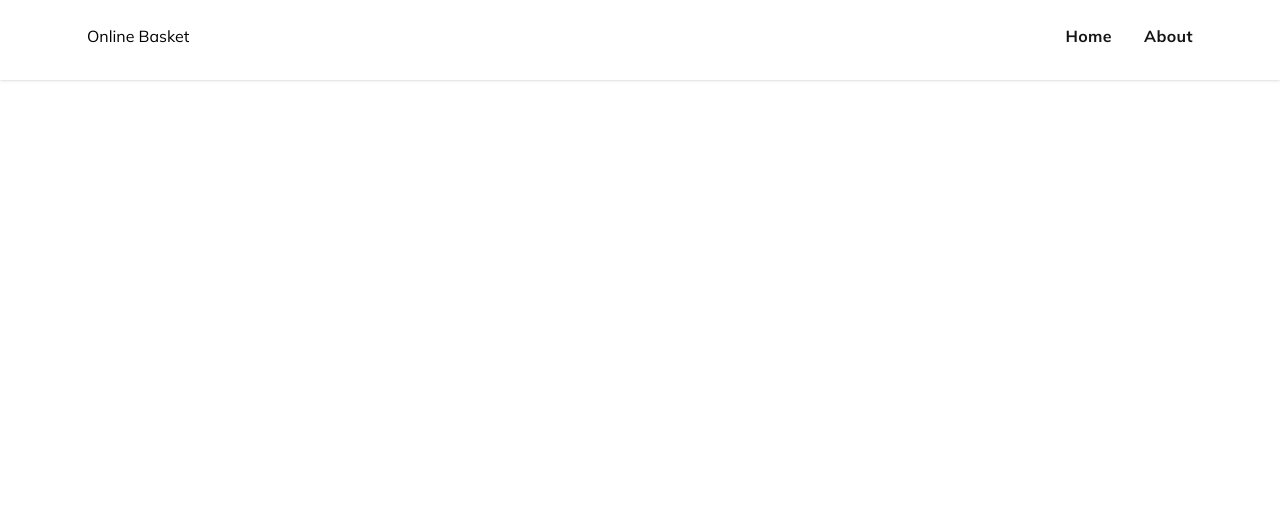
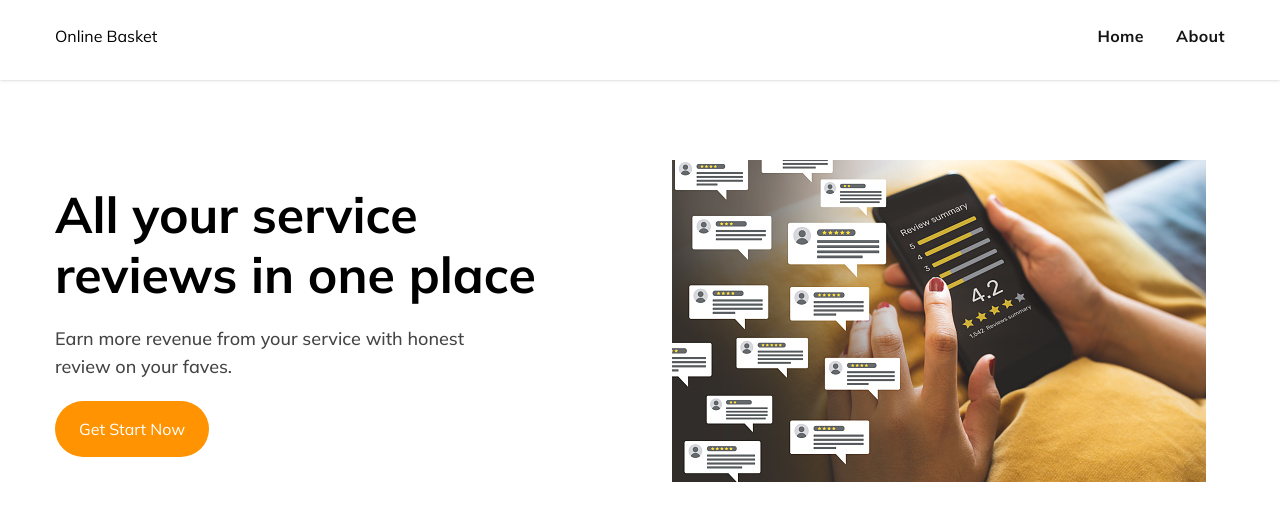
Before and after one commit to nwebpro/hairbox-client, a React (Create React App) app: page / in a window 1280 px wide. Shown: the top 520 px of the page. Built offline with nearby package versions, Linux system fonts and the light colour scheme.

Commit message:
home page hero section added

```diff
--- a/src/App.jsx
+++ b/src/App.jsx
@@ -4,9 +4,9 @@ import { router } from './Routes/Routes';
 
 const App = () => {
     return (
-        <div>
+        <>
             <RouterProvider router={router} />
-        </div>
+        </>
     );
 };
 
--- /dev/null
+++ b/src/Pages/Home/Hero/Hero.jsx
@@ -0,0 +1,20 @@
+import React from 'react';
+import { Link } from 'react-router-dom';
+import reviewhero from '../../../assets/image/reviewHero.jpg'
+
+const Hero = () => {
+    return (
+        <section className='gap-16 items-center grid grid-cols-1 lg:grid-cols-2 py-20'>
+            <div>
+                <h1 className='text-[40px] lg:text-[50px] lg:max-w-fit font-bold leading-10 lg:leading-[60px] mb-5'>All your service reviews in one place</h1>
+                <p className='text-lg font-medium text-theme-body mb-5 lg:mr-[100px]'>Earn more revenue from your service with honest review on your faves.</p>
+                <Link to='/services' className='bg-theme-default text-white px-6 py-4 rounded-full inline-block'>Get Start Now</Link>
+            </div>
+            <div>
+                <img src={reviewhero} alt="" />
+            </div>
+        </section>
+    );
+};
+
+export default Hero;
--- a/src/Pages/Home/Home.jsx
+++ /dev/null
@@ -1,11 +0,0 @@
-import React from 'react';
-
-const Home = () => {
-    return (
-        <div>
-
-        </div>
-    );
-};
-
-export default Home;
--- /dev/null
+++ b/src/Pages/Home/Home/Home.jsx
@@ -0,0 +1,12 @@
+import React from 'react';
+import Hero from '../Hero/Hero';
+
+const Home = () => {
+    return (
+        <div className='px-[15px] md:px-0 mx-auto container'>
+            <Hero />
+        </div>
+    );
+};
+
+export default Home;
--- a/src/Pages/Share/Header.jsx
+++ b/src/Pages/Share/Header.jsx
@@ -5,7 +5,7 @@ const Header = () => {
     const [isMenuOpen, setIsMenuOpen] = useState(false);
     return (
         <div className="h-[80px] shadow">
-            <div className="px-4 py-6 mx-auto container md:px-24 lg:px-8">
+            <div className="px-[15px] py-6 mx-auto container md:px-0">
                 <div className="relative flex items-center justify-between">
                     <Link
                         to="/"
--- a/src/Routes/Routes.js
+++ b/src/Routes/Routes.js
@@ -1,7 +1,7 @@
 import { createBrowserRouter } from "react-router-dom";
 import Main from "../layout/Main";
 import ErrorPage from "../Pages/ErrorPage/ErrorPage";
-import Home from "../Pages/Home/Home";
+import Home from "../Pages/Home/Home/Home";
 
 export const router = createBrowserRouter([
     {
```
Also changed, not shown: src/assets/image/reviewHero.jpg (added).
